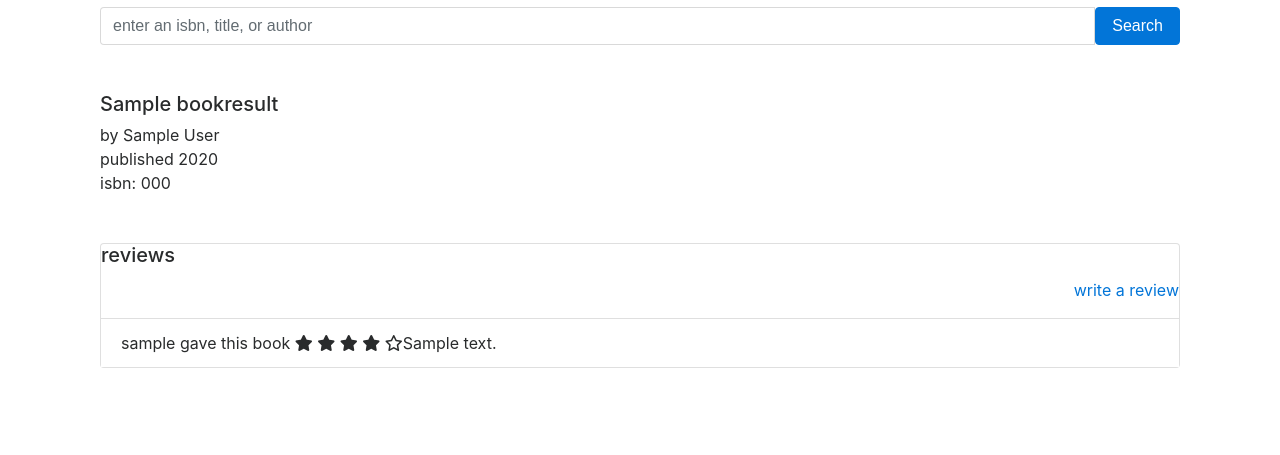
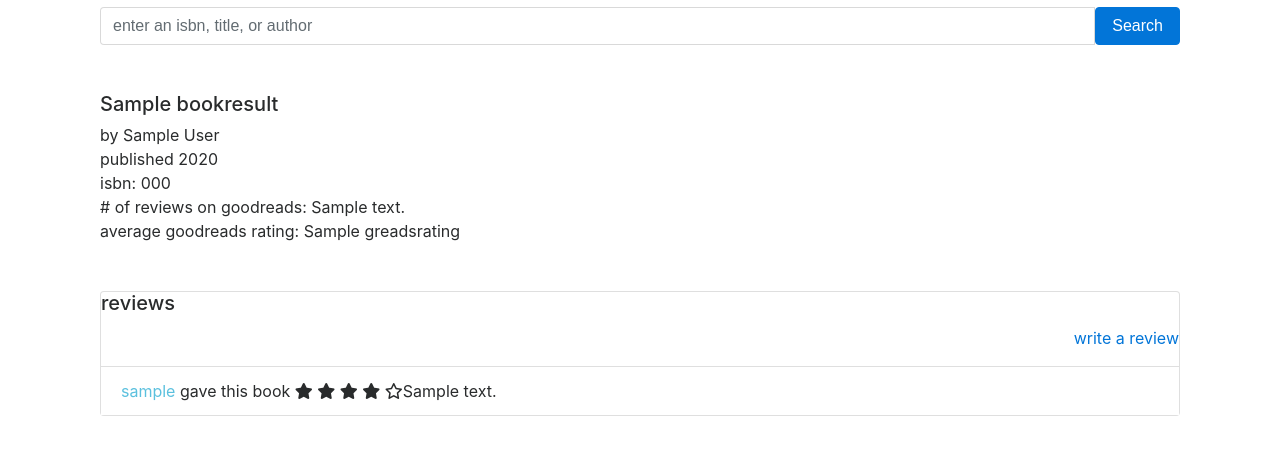
Before and after one commit to naacka/books, a Flask app: template templates/result.html in a window 1280 px wide. Shown: the part 187-642 px from the top of the page. Run offline with Flask 2, Linux system fonts and the light colour scheme; the template is opened without the code that fills it: most values are stand-ins (such as "Sample title", 1, 10 or a date in 2020); some libraries are stand-ins or nearby versions.

Commit message:
added api access to goodreads for reviews and ratings wrote a toDo for the rest of the features

```diff
--- a/application.py
+++ b/application.py
@@ -1,4 +1,4 @@
-import os
+import os, requests, json
 
 from flask import Flask, redirect, session, url_for, render_template, request
 from flask_session import Session
@@ -48,6 +48,10 @@ def search():
 def result(book):
     bookresult = db.execute("SELECT * FROM books WHERE title = :title", {"title": book}).fetchone()
     reviews = db.execute("SELECT * FROM reviews JOIN users ON users.id = reviews.user_id WHERE book_id = (SELECT id FROM books WHERE title = :title)", {"title": book}).fetchall()
+    res = requests.get("https://www.goodreads.com/book/review_counts.json", params={"key": "NTSuRAhJUNpxNRWYTPSVTA", "isbns": bookresult.isbn})
+    data = res.json()()
+    greadsreviews = data["books"][0]["work_reviews_count"]
+    greadsrating = data["books"][0]["average_rating"]
 
     if request.method == "POST":
         if db.execute("SELECT * FROM reviews JOIN users ON users.id = reviews.user_id WHERE book_id = (SELECT id FROM books WHERE title = :title) AND username = :username", {"title": book, "username": session['username']}).rowcount == 0:
@@ -58,8 +62,8 @@ def result(book):
             db.commit()
             return redirect(url_for("result", book=bookresult.title))
         else:
-            return render_template("result.html", bookresult = bookresult, reviews = reviews, message = "You can only leave one review per book.")
-    return render_template("result.html", bookresult = bookresult, reviews = reviews)
+            return render_template("result.html", bookresult = bookresult, reviews = reviews, greadsreviews = greadsreviews, greadsrating = greadsrating, message = "You can only leave one review per book.")
+    return render_template("result.html", bookresult = bookresult, reviews = reviews, greadsreviews = greadsreviews, greadsrating = greadsrating)
 
 # LOG IN
 @app.route("/login", methods = ["GET", "POST"])
--- a/templates/result.html
+++ b/templates/result.html
@@ -6,6 +6,8 @@
         by {{ bookresult.author }}<br>
         published {{ bookresult.year }}<br>
         isbn: {{ bookresult.isbn }}<br>
+        # of reviews on goodreads: {{ greadsreviews }}<br>
+        average goodreads rating: {{ greadsrating }}<br>
         <div class="card mt-5">
           <div class="card-body">
             <h5 class="card-title">reviews</h5>
@@ -42,7 +44,7 @@
                 <li class="list-group-item">
 
                   <div>
-                    {{ review.username }} gave this book
+                    <h7 class="text-info">{{ review.username }}</h7> gave this book
 
                     {% for i in range(1,review.stars+1) %}
                       <i class="fas fa-star"></i>
--- /dev/null
+++ b/toDo.txt
@@ -0,0 +1,6 @@
+- User profiles
+  - My profile
+    - view all REVIEWS
+    - delete REVIEWS
+  - Other users
+    - view REVIEWS
```
Also changed, not shown: 2 other files.
